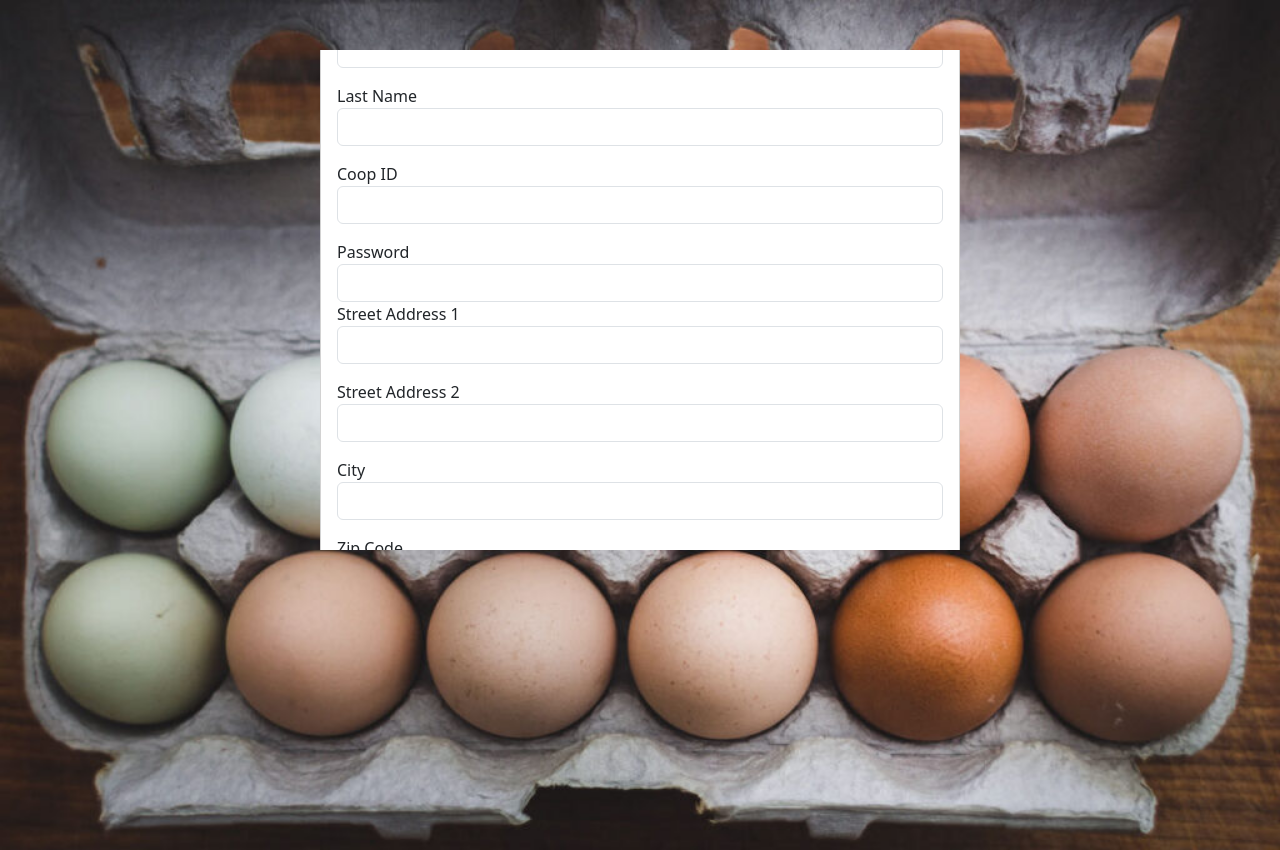
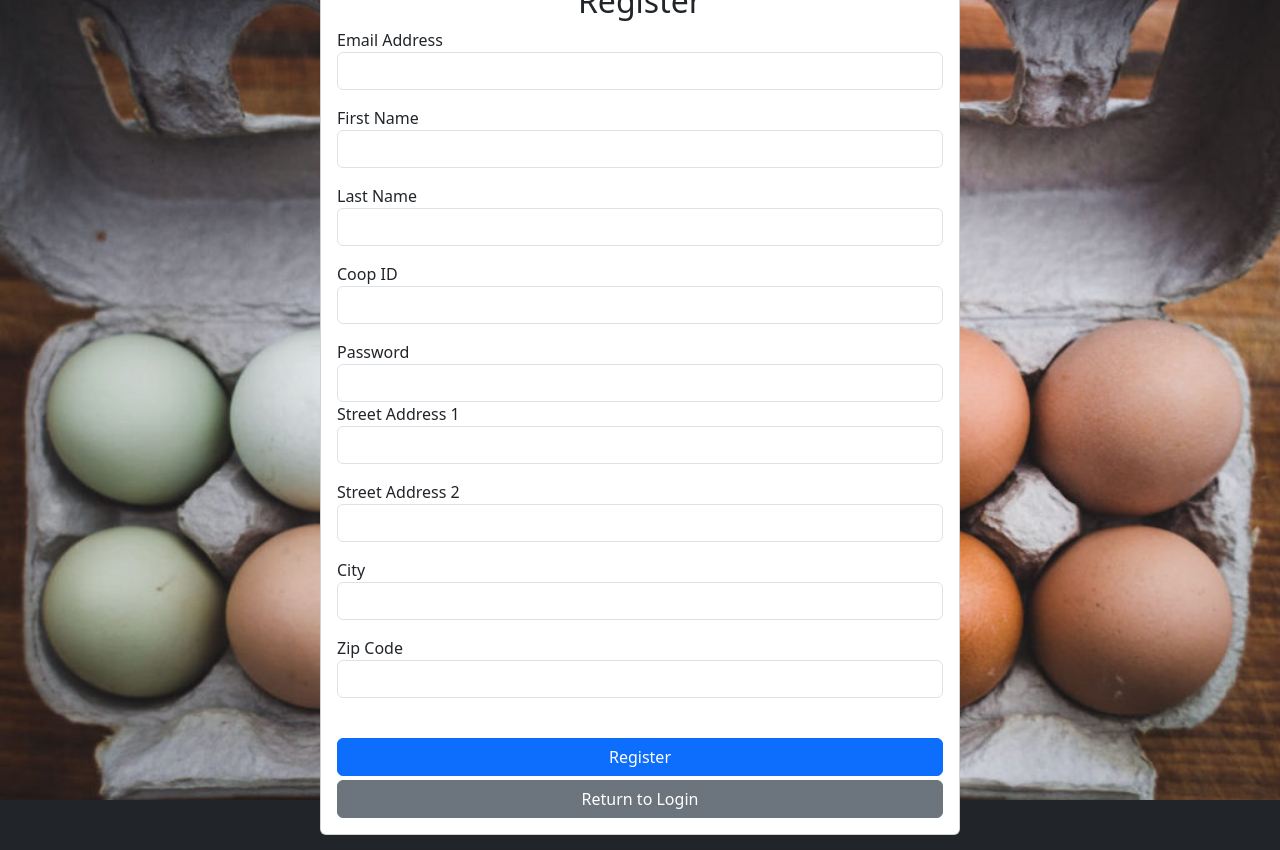
Before and after one commit to brileym01/Dennis_Coop_er, a plain HTML site: page index.html in a window 1280 px wide. Both pictures are taken after a click on the button "Register for an Account". Drawn offline with nearby package versions, Linux system fonts and the light colour scheme; some packages are replaced by stand-ins of ours; a script that the page names is missing.

Commit message:
Update index.html

```diff
--- a/index.html
+++ b/index.html
@@ -35,20 +35,19 @@
             overflow: hidden;
         }
         .scroll {
-    max-height: 500px;
-    margin-top: 50px;
-    overflow-y: auto;
-}
+            max-height: 500px;
+            overflow-y: auto;
+        }
     </style>
 </head>
-<body class="col-12 bg-dark">
-    <div class="vh-100 d-flex justify-content-center align-items-center scroll mt-10" id="divContent">
+<body class="col-12 bg-dark scroll">
+    <div class="vh-100 d-flex justify-content-center align-items-center" id="divContent">
         <!-- Registration card div -->
-        <div class="card col-6" id="divRegister" style="display:none;">
-            <div class="card-body">
+        <div class="card col-6 mt-50" id="divRegister" style="display:none;">
+            <div class="card-body mt-10">
                 <h2 class="col-12 text-center">Register</h2>
                 <form>
-                    <div class="form-group mb-3">
+                    <div class="form-group mb-3 mt-10">
                         <label class="form-label mb-0" for="txtEmail">Email Address</label>
                         <input class="form-control"  id="txtEmail" type="email">
                     </div>
```
